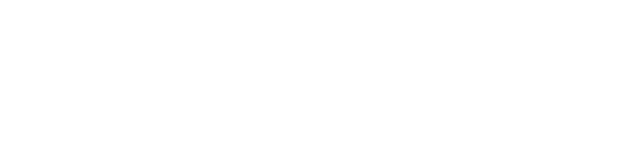
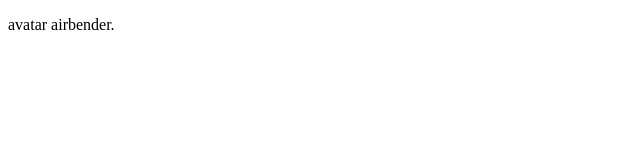
Before and after one commit to roxonus/NYTimesSearcher, a plain HTML site: page index.html in a window 1280 px wide. Shown: the whole page, without its empty margins (0-640 px from the left). Drawn offline with Linux system fonts and the light colour scheme.

Commit message:
the last airbender

```diff
--- a/index.html
+++ b/index.html
@@ -6,6 +6,8 @@
     <title>New York Times Search</title>
 </head>
 <body>
-
+    <div class="container">
+        <p>avatar airbender.</p>
+    </div>
 </body>
 </html>
```
